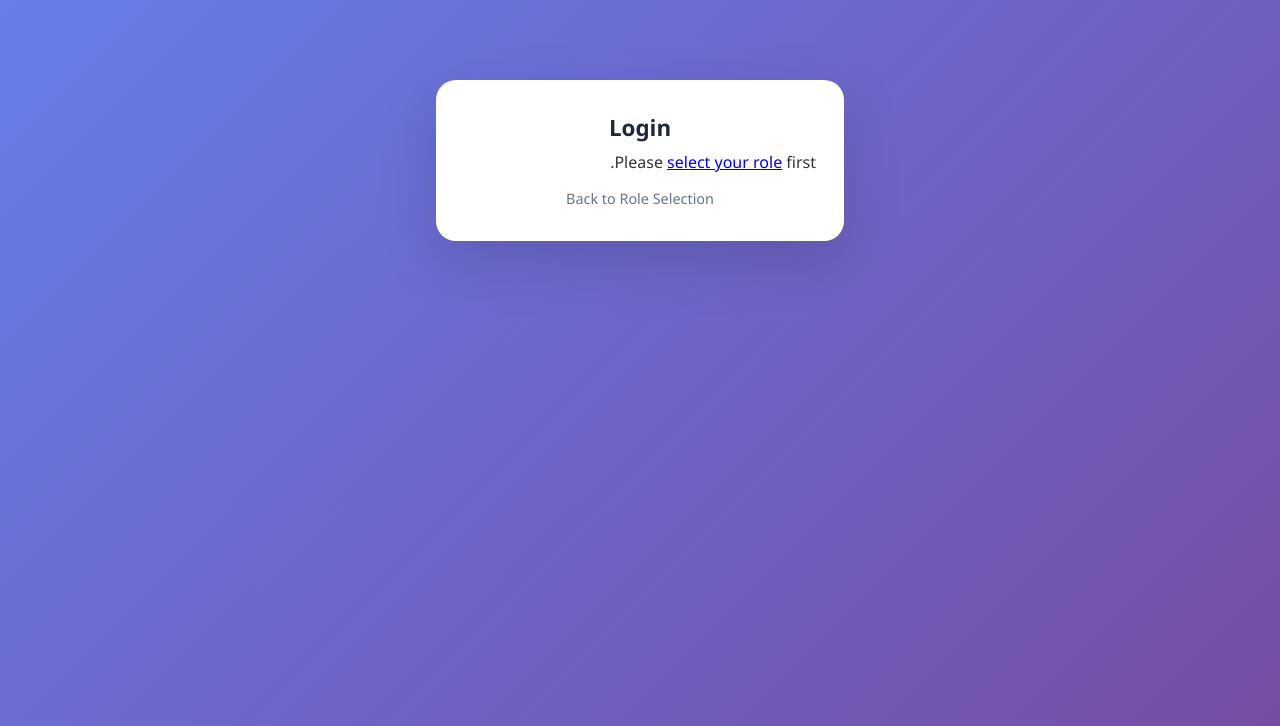
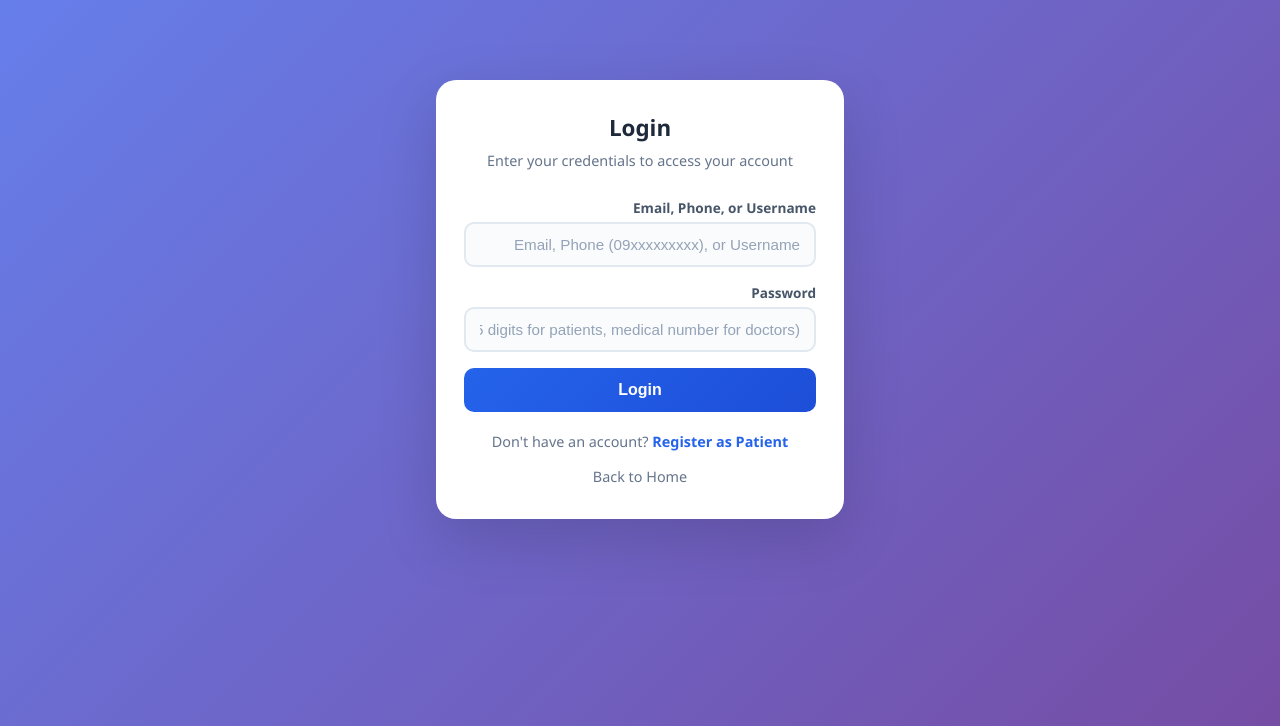
Before and after one commit to Samin5186/clinic-management, a Django app: page /login/ in a window 1280 px wide. Shown: the top 726 px of the page. Run offline with Django 4.2, Linux system fonts and the light colour scheme.

Commit message:
Simplify auth: single login for all roles, remove select_role, patient-only register, role-based redirects

```diff
--- a/accounts/urls.py
+++ b/accounts/urls.py
@@ -4,7 +4,6 @@ from . import views
 urlpatterns = [
     path('', views.home, name='home'),
     path('dashboard/', views.dashboard, name='dashboard'),
-    path('select-role/', views.select_role, name='select_role'),
     path('login/', views.login_view, name='login'),
     path('register/', views.register_patient, name='register'),
     path('logout/', views.logout_view, name='logout'),
--- a/accounts/views.py
+++ b/accounts/views.py
@@ -9,6 +9,12 @@ from .models import User, Doctor, Patient, Appointment, Medication, HealthReadin
 
 def home(request):
     if request.user.is_authenticated:
+        if request.user.role == 'patient':
+            return redirect('patient_appointments')
+        elif request.user.role == 'doctor':
+            return redirect('doctor_appointments')
+        elif request.user.is_admin_user:
+            return redirect('admin_panel')
         return redirect('dashboard')
     return render(request, 'landing.html')
 
@@ -16,85 +22,61 @@ def home(request):
 def dashboard(request):
     if not request.user.is_authenticated:
         return redirect('home')
-    return render(request, 'home.html')
-
-
-def select_role(request):
-    return render(request, 'select_role.html')
+    if request.user.role == 'patient':
+        return redirect('patient_appointments')
+    elif request.user.role == 'doctor':
+        return redirect('doctor_appointments')
+    elif request.user.is_admin_user:
+        return redirect('admin_panel')
+    return redirect('home')
 
 
 def login_view(request):
-    role = request.GET.get('role', '')
+    if request.method == 'POST':
+        identifier = request.POST.get('identifier', '').strip()
+        password = request.POST.get('password', '').strip()
 
-    if request.method == 'POST':
-        role = request.POST.get('role', '')
+        if not identifier or not password:
+            messages.error(request, 'Please fill in all fields.')
+            return render(request, 'login.html')
 
-        if role == 'doctor':
-            name = request.POST.get('name', '').strip()
-            medical_number = request.POST.get('medical_number', '').strip()
+        # Try admin login first (username + password)
+        user = authenticate(request, username=identifier, password=password)
+        if user and user.is_admin_user:
+            login(request, user)
+            return redirect('admin_panel')
 
-            if not name or not medical_number:
-                messages.error(request, 'Please fill in all fields.')
-                return render(request, 'login.html', {'role': role})
+        # Try doctor login (username = email, password = medical_number)
+        try:
+            doctor = Doctor.objects.get(user__username=identifier)
+            if doctor.user.check_password(password):
+                login(request, doctor.user)
+                return redirect('doctor_appointments')
+        except Doctor.DoesNotExist:
+            pass
 
-            if len(medical_number) != 4 or not medical_number.isdigit():
-                messages.error(request, 'Medical number must be exactly 4 digits.')
-                return render(request, 'login.html', {'role': role})
+        # Try patient login (email/phone + 5-digit password)
+        patients = Patient.objects.all()
+        matched_patient = None
+        for p in patients:
+            if (p.email == identifier or p.phone == identifier) and p.password_5digit == password:
+                matched_patient = p
+                break
 
-            try:
-                doctor = Doctor.objects.get(medical_number=medical_number)
-                if doctor.name.strip().lower() == name.strip().lower():
-                    login(request, doctor.user)
-                    return redirect('doctor_appointments')
-                else:
-                    messages.error(request, 'Name does not match the medical number.')
-            except Doctor.DoesNotExist:
-                messages.error(request, 'Doctor not found with this medical number.')
+        if matched_patient:
+            login(request, matched_patient.user)
+            return redirect('patient_appointments')
 
-        elif role == 'patient':
-            identifier = request.POST.get('identifier', '').strip()
-            password = request.POST.get('password', '').strip()
+        # Try admin with username (in case identifier is username)
+        user = authenticate(request, username=identifier, password=password)
+        if user and user.is_admin_user:
+            login(request, user)
+            return redirect('admin_panel')
 
-            if not identifier or not password:
-                messages.error(request, 'Please fill in all fields.')
-                return render(request, 'login.html', {'role': role})
+        messages.error(request, 'Invalid credentials. Please check your credentials and try again.')
+        return render(request, 'login.html')
 
-            if len(password) != 5 or not password.isdigit():
-                messages.error(request, 'Password must be exactly 5 digits.')
-                return render(request, 'login.html', {'role': role})
-
-            patients = Patient.objects.all()
-            matched_patient = None
-            for p in patients:
-                if p.phone == identifier or p.email == identifier:
-                    if p.password_5digit == password:
-                        matched_patient = p
-                        break
-
-            if matched_patient:
-                login(request, matched_patient.user)
-                return redirect('home')
-            else:
-                messages.error(request, 'Invalid phone/email or password.')
-
-        elif role == 'admin':
-            username = request.POST.get('username', '').strip()
-            password = request.POST.get('password', '').strip()
-
-            if not username or not password:
-                messages.error(request, 'Please fill in all fields.')
-                return render(request, 'login.html', {'role': role})
-
-            user = authenticate(request, username=username, password=password)
-            if user and user.is_admin_user:
-                login(request, user)
-                return redirect('home')
-            else:
-                messages.error(request, 'Invalid admin credentials.')
-
-        return render(request, 'login.html', {'role': role})
-
-    return render(request, 'login.html', {'role': role})
+    return render(request, 'login.html')
 
 
 def register_patient(request):
@@ -176,11 +158,11 @@ def logout_view(request):
 
 @login_required
 def patient_appointments(request):
-    if not hasattr(request.user, 'patient_profile'):
+    try:
+        patient = request.user.patient_profile
+    except Patient.DoesNotExist:
         messages.error(request, 'Access denied.')
         return redirect('home')
-
-    patient = request.user.patient_profile
     appointments = Appointment.objects.filter(patient=patient, is_cancelled=False).order_by('year', 'month', 'day', 'hour')
     cancelled = Appointment.objects.filter(patient=patient, is_cancelled=True).order_by('-year', '-month', '-day', '-hour')[:10]
 
@@ -193,7 +175,9 @@ def patient_appointments(request):
 
 @login_required
 def appointment_book(request):
-    if not hasattr(request.user, 'patient_profile'):
+    try:
+        patient = request.user.patient_profile
+    except Patient.DoesNotExist:
         messages.error(request, 'Access denied.')
         return redirect('home')
 
--- a/templates/home.html
+++ b/templates/home.html
@@ -35,7 +35,7 @@
             {% endif %}
             <a href="{% url 'logout' %}" class="btn btn-secondary">Logout</a>
         {% else %}
-        <a href="{% url 'select_role' %}" class="btn btn-primary">Login</a>
+        <a href="{% url 'login' %}" class="btn btn-primary">Login</a>
         <a href="{% url 'register' %}" class="btn btn-secondary">Register as Patient</a>
         {% endif %}
     </div>
--- a/templates/login.html
+++ b/templates/login.html
@@ -14,62 +14,27 @@
     </div>
     {% endif %}
 
-    {% if not role %}
     <h2>Login</h2>
-    <p>Please <a href="{% url 'select_role' %}">select your role</a> first.</p>
-    {% else %}
-    <h2>
-        {% if role == 'patient' %}Patient Login
-        {% elif role == 'doctor' %}Doctor Login
-        {% elif role == 'admin' %}Admin Login
-        {% endif %}
-    </h2>
+    <p class="subtitle">Enter your credentials to access your account</p>
 
     <form method="post" class="login-form">
         {% csrf_token %}
-        <input type="hidden" name="role" value="{{ role }}">
-
-        {% if role == 'doctor' %}
         <div class="form-group">
-            <label for="name">Doctor Name</label>
-            <input type="text" autocomplete="off" id="name" name="name" required placeholder="Enter your name">
-        </div>
-        <div class="form-group">
-            <label for="medical_number">Medical Number (4 digits)</label>
-            <input type="text" autocomplete="off" id="medical_number" name="medical_number" required maxlength="4" pattern="\d{4}" placeholder="e.g., 1234">
-        </div>
-
-        {% elif role == 'patient' %}
-        <div class="form-group">
-            <label for="identifier">Phone Number or Email</label>
-            <input type="text" autocomplete="off" id="identifier" name="identifier" required placeholder="09xxxxxxxxx or email@example.com">
-        </div>
-        <div class="form-group">
-            <label for="password">Password (5 digits)</label>
-            <input type="password" autocomplete="off" id="password" name="password" required maxlength="5" pattern="\d{5}" placeholder="Enter 5-digit password">
-        </div>
-
-        {% elif role == 'admin' %}
-        <div class="form-group">
-            <label for="username">Username</label>
-            <input type="text" autocomplete="off" id="username" name="username" required placeholder="Admin username">
+            <label for="identifier">Email, Phone, or Username</label>
+            <input type="text" autocomplete="off" id="identifier" name="identifier" required placeholder="Email, Phone (09xxxxxxxxx), or Username">
         </div>
         <div class="form-group">
             <label for="password">Password</label>
-            <input type="password" autocomplete="off" id="password" name="password" required placeholder="Admin password">
+            <input type="password" autocomplete="off" id="password" name="password" required placeholder="Password (5 digits for patients, medical number for doctors)">
         </div>
-        {% endif %}
 
         <button type="submit" class="btn btn-primary btn-block">Login</button>
     </form>
 
-    {% if role == 'patient' %}
-    <p class="form-footer">Don't have an account? <a href="{% url 'register' %}">Register here</a></p>
-    {% endif %}
-    {% endif %}
+    <p class="form-footer">Don't have an account? <a href="{% url 'register' %}">Register as Patient</a></p>
 
     <div class="back-link">
-        <a href="{% url 'select_role' %}">Back to Role Selection</a>
+        <a href="{% url 'home' %}">Back to Home</a>
     </div>
 </div>
 {% endblock %}
```
Also changed, not shown: templates/landing.html (+4 -3 lines), templates/select_role.html (deleted, +0 -30 lines).
